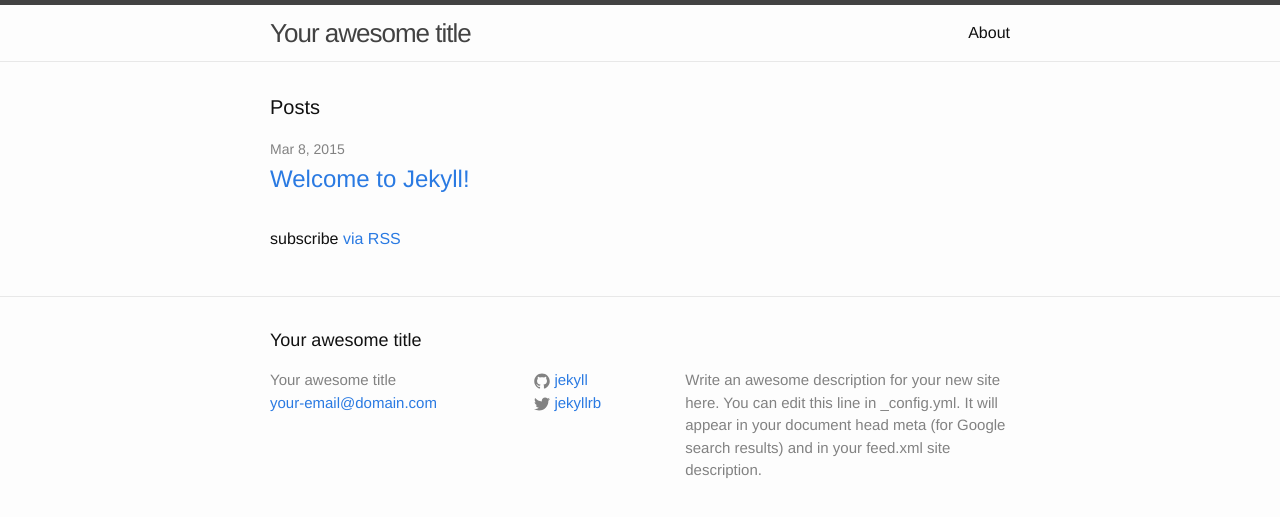
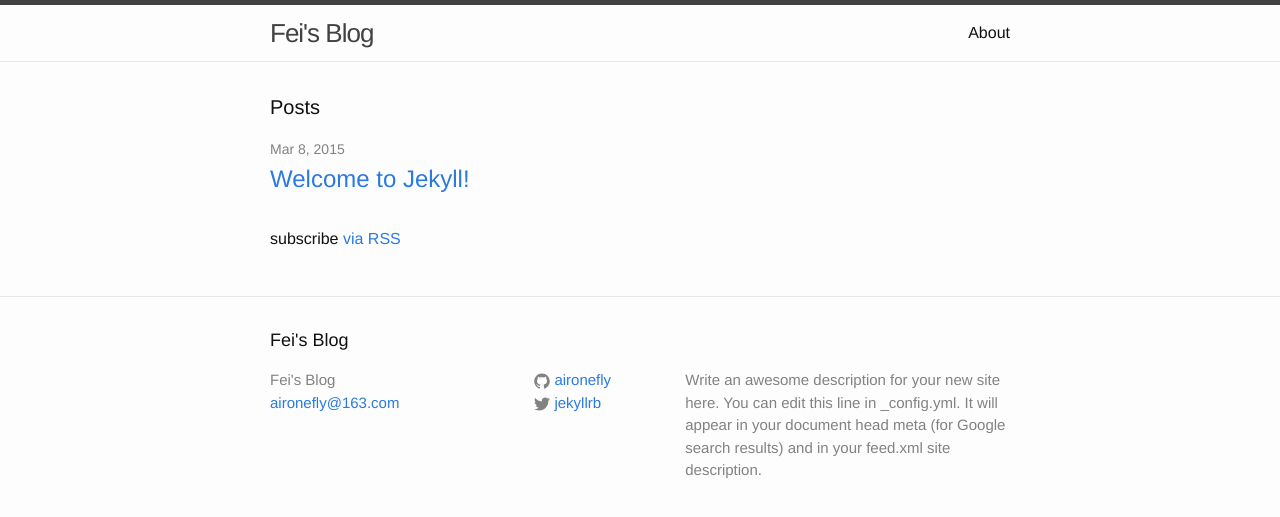
Before and after one commit to RushSky/RushSky.github.io, a Jekyll site: the page built from index.html, in a window 1280 px wide. Shown: the top 517 px of the page. Built offline with Jekyll 4.4.1, drawn with Linux system fonts in a browser that asks for light colours.

Commit message:
modify title

```diff
--- a/_config.yml
+++ b/_config.yml
@@ -1,6 +1,6 @@
 # Site settings
-title: Your awesome title
-email: your-email@domain.com
+title: Fei's Blog
+email: aironefly@163.com
 description: > # this means to ignore newlines until "baseurl:"
   Write an awesome description for your new site here. You can edit this
   line in _config.yml. It will appear in your document head meta (for
@@ -8,7 +8,7 @@ description: > # this means to ignore newlines until "baseurl:"
 baseurl: "" # the subpath of your site, e.g. /blog/
 url: "http://yourdomain.com" # the base hostname & protocol for your site
 twitter_username: jekyllrb
-github_username:  jekyll
+github_username:  aironefly
 
 # Build settings
 markdown: kramdown
```
